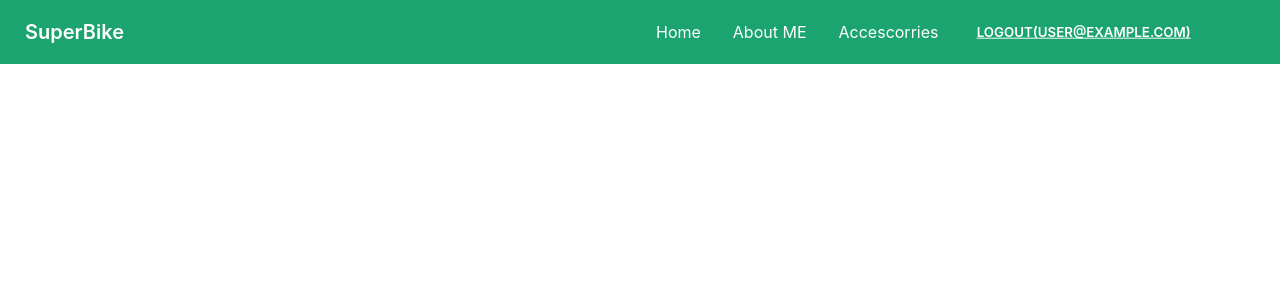
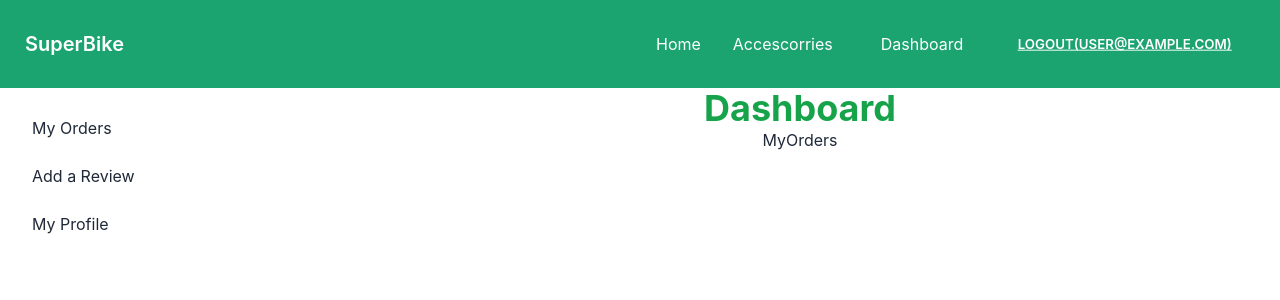
Before and after one commit to fazlay26/biycycles-manufacture-client-app, a React (Create React App) app: page /dashboard in a window 1280 px wide. Shown: the top 300 px of the page. Built offline with nearby package versions, Linux system fonts and the light colour scheme; no server answers; sample sign-in values are in the browser's storage.

Commit message:
order-book-done

```diff
--- a/package.json
+++ b/package.json
@@ -14,6 +14,7 @@
     "react-hook-form": "^7.31.2",
     "react-router-dom": "^6.3.0",
     "react-scripts": "5.0.1",
+    "react-toastify": "^9.0.1",
     "swiper": "^8.1.5",
     "web-vitals": "^2.1.4"
   },
--- a/src/App.js
+++ b/src/App.js
@@ -1,6 +1,12 @@
 
 import { Route, Routes } from 'react-router-dom';
 import './App.css';
+import { ToastContainer } from 'react-toastify';
+import 'react-toastify/dist/ReactToastify.css';
+import AddReview from './Pages/Dashboard/AddReview';
+import Dashboard from './Pages/Dashboard/Dashboard';
+import MyOrders from './Pages/Dashboard/MyOrders';
+import MyProfile from './Pages/Dashboard/MyProfile';
 import Home from './Pages/HomePage/Home';
 import Navbar from './Pages/HomePage/Navbar';
 import Purchase from './Pages/PurchasePage/Purchase';
@@ -18,9 +24,14 @@ function App() {
         <Route path='login' element={<Login></Login>}></Route>
         <Route path='signup' element={<Signup></Signup>}></Route>
         <Route path='/purchase/:id' element={<RequireAuth><Purchase></Purchase></RequireAuth>}></Route>
-
-
+        <Route path='/dashboard' element={<RequireAuth><Dashboard></Dashboard></RequireAuth>}>
+          <Route index element={<MyOrders></MyOrders>}></Route>
+          <Route path='myorder' element={<MyOrders></MyOrders>}></Route>
+          <Route path='addreview' element={<AddReview></AddReview>}></Route>
+          <Route path='myprofile' element={<MyProfile></MyProfile>}></Route>
+        </Route>
       </Routes>
+      <ToastContainer />
 
     </div>
   );
--- /dev/null
+++ b/src/Pages/Dashboard/AddReview.js
@@ -0,0 +1,11 @@
+import React from 'react';
+
+const AddReview = () => {
+    return (
+        <div>
+            <h1>AddReview</h1>
+        </div>
+    );
+};
+
+export default AddReview;
--- /dev/null
+++ b/src/Pages/Dashboard/Dashboard.js
@@ -0,0 +1,30 @@
+import React from 'react';
+import { Link, Outlet } from 'react-router-dom';
+
+const Dashboard = () => {
+    return (
+        <div class="drawer drawer-mobile">
+            <input id="my-drawer-2" type="checkbox" class="drawer-toggle" />
+            <div class="drawer-content">
+                {/* <!-- Page content here --> */}
+                <h1 className='text-4xl font-bold text-green-600'>Dashboard</h1>
+                <Outlet />
+                <label for="my-drawer-2" class="btn btn-primary drawer-button lg:hidden">Open drawer</label>
+
+            </div>
+            <div class="drawer-side">
+                <label for="my-drawer-2" class="drawer-overlay"></label>
+                <ul class="menu p-4 overflow-y-auto w-80 bg-base-100 text-base-content">
+                    {/* <!-- Sidebar content here --> */}
+
+                    <li> <Link to='/dashboard/myorder'>My Orders</Link></li>
+                    <li> <Link to='/dashboard/addreview'>Add a Review</Link></li>
+                    <li> <Link to='/dashboard/myprofile'>My Profile</Link></li>
+                </ul>
+
+            </div>
+        </div>
+    );
+};
+
+export default Dashboard;
--- /dev/null
+++ b/src/Pages/Dashboard/MyOrders.js
@@ -0,0 +1,11 @@
+import React from 'react';
+
+const MyOrders = () => {
+    return (
+        <div>
+            <h1>MyOrders</h1>
+        </div>
+    );
+};
+
+export default MyOrders;
--- /dev/null
+++ b/src/Pages/Dashboard/MyProfile.js
@@ -0,0 +1,11 @@
+import React from 'react';
+
+const MyProfile = () => {
+    return (
+        <div>
+            <h1>MyProfile</h1>
+        </div>
+    );
+};
+
+export default MyProfile;
--- a/src/Pages/HomePage/Navbar.js
+++ b/src/Pages/HomePage/Navbar.js
@@ -12,9 +12,12 @@ const Navbar = () => {
     const [user, loading, error] = useAuthState(auth);
     const menuItems = <>
         <li><Link to='/'>Home</Link></li>
-        <li><a>About ME</a></li>
+
+
         <li><a>Accescorries</a></li>
-        <li>{user ? <button onClick={logOut} class="btn btn-link">logout({user.email})</button> : <Link to='/login'>Login</Link>}</li>
+
+        <li>{user ? <li><Link to='/dashboard'>Dashboard</Link></li> : ''}</li>
+        <li>{user ? <button onClick={logOut} class="btn btn-link mt-3">logout({user.email})</button> : <Link to='/login'>Login</Link>}</li>
     </>
 
 
--- a/src/Pages/PurchasePage/Purchase.js
+++ b/src/Pages/PurchasePage/Purchase.js
@@ -2,6 +2,7 @@ import React, { useState } from 'react';
 import { useAuthState } from 'react-firebase-hooks/auth';
 import { useForm } from 'react-hook-form';
 import { useParams } from 'react-router-dom';
+import { toast } from 'react-toastify';
 import auth from '../../firebase.init';
 import Useparts from '../../Hooks/Useparts';
 
@@ -20,6 +21,30 @@ const Purchase = () => {
         if (e.target.inputQuantity.value < part.MinimumOrder) {
             setDisable(true)
         }
+    }
+    const handlePurchase = (e) => {
+        e.preventDefault()
+        const order = {
+            productId: part._id,
+            product: part.name,
+            customerName: user?.displayName,
+            customerEmail: user?.email,
+            orderQuantity: e.target.orderQuantity.value
+        }
+        fetch('http://localhost:5000/part', {
+            method: 'POST',
+            headers: {
+                'content-type': 'application/json'
+            },
+            body: JSON.stringify(order)
+
+        })
+            .then(res => res.json())
+            .then(result => {
+                console.log(result);
+                toast.success('succesfully booked the product')
+                e.target.reset();
+            })
     }
     return (
         <div>
@@ -47,7 +72,7 @@ const Purchase = () => {
             </div>
             <div>
                 <h1 className='text-2xl font-bold mb-5 text-green-500'>Order Form</h1>
-                <form className=' flex justify-center'>
+                <form onSubmit={handlePurchase} className=' flex justify-center'>
                     <div className='border-2 p-10'>
                         <div class="form-control w-full max-w-xs">
                             <label class="label">
@@ -77,6 +102,13 @@ const Purchase = () => {
                             </label>
                             <input type="text" placeholder="Type here" class="input input-bordered w-full max-w-xs" />
                         </div>
+                        <div class="form-control w-full max-w-xs">
+                            <label class="label">
+                                <span class="label-text">Product Quantity</span>
+
+                            </label>
+                            <input type="number" placeholder="Type here" name='orderQuantity' class="input input-bordered w-full max-w-xs" />
+                        </div>
                         <button class="btn btn-accent mt-4">Place Order</button>
                     </div>
                 </form>
```
Also changed, not shown: 1 other file (tests, documents, lock files or other folders).
